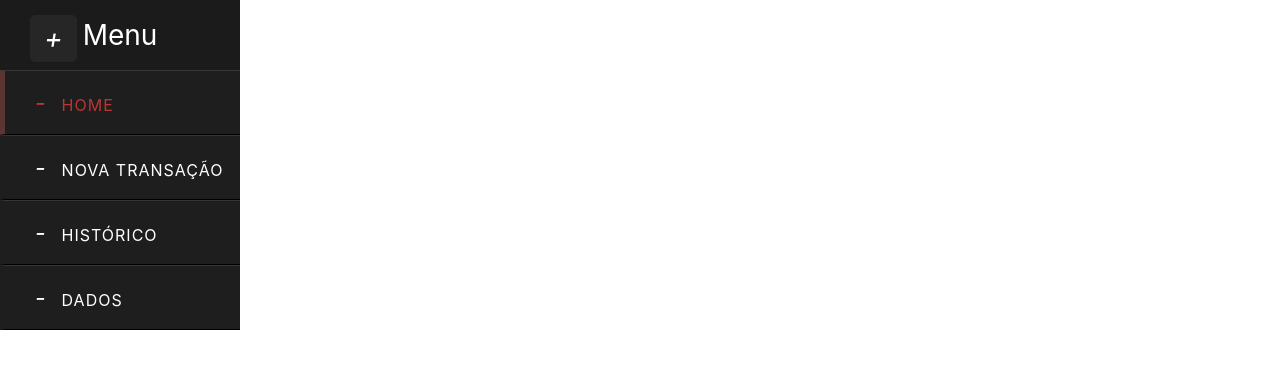
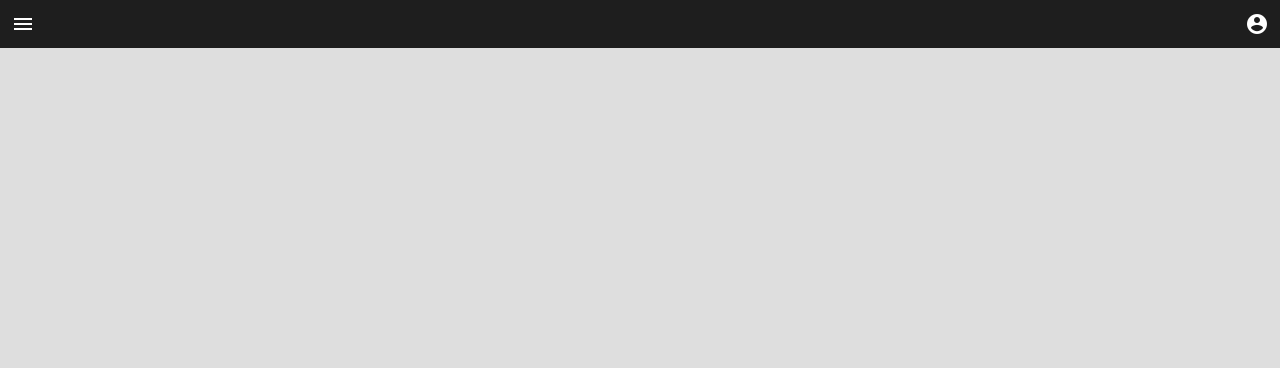
Before and after one commit to alisson-sds/fynansis, a React (Create React App) app: page /Home in a window 1280 px wide. Shown: the top 368 px of the page. Built offline with nearby package versions, Linux system fonts and the light colour scheme.

Commit message:
Header e sidemenu atualizados

```diff
--- a/public/index.html
+++ b/public/index.html
@@ -3,12 +3,10 @@
   <head>
     <meta charset="utf-8" />
     <link rel="icon" href="%PUBLIC_URL%/favicon.ico" />
+    <link href="https://fonts.googleapis.com/icon?family=Material+Icons" rel="stylesheet" />
     <meta name="viewport" content="width=device-width, initial-scale=1" />
     <meta name="theme-color" content="#000000" />
-    <meta
-      name="description"
-      content="Web site created using create-react-app"
-    />
+    <meta name="description" content="Web site created using create-react-app" />
     <link rel="apple-touch-icon" href="%PUBLIC_URL%/logo192.png" />
     <!--
       manifest.json provides metadata used when your web app is installed on a
@@ -24,7 +22,7 @@
       work correctly both with client-side routing and a non-root public URL.
       Learn how to configure a non-root public URL by running `npm run build`.
     -->
-    <title>React App</title>
+    <title>Fynansis</title>
   </head>
   <body>
     <noscript>You need to enable JavaScript to run this app.</noscript>
--- a/src/Home.css
+++ b/src/Home.css
@@ -4,20 +4,28 @@
   text-decoration: none;
 }
 
+html,
+body,
+#root {
+  background-color: #dedede;
+  height: 100vh;
+}
+
 .sidebar {
   width: 240px;
-    left: -240px;
-    height: 100%;
+  height: 94%;
   background: #1e1e1e;
-    transition: all .5s ease;
+  transition: all 0.5s ease;
 }
 
-.sidebar header {
-    font-size: 28px;
-    color: white;
-    line-height: 70px;
-    text-align: center;
-    background: #1b1b1b;
+header {
+  padding: 0 8px;
+  display: flex;
+  justify-content: space-between;
+  align-items: center;
+  height: 6%;
+  text-align: left;
+  background: #1e1e1e;
   user-select: none;
 }
 
@@ -30,12 +38,11 @@
   padding-left: 30px;
   box-sizing: border-box;
   border-bottom: 1px solid black;
-    border-top: 1px solid rgba(255, 255, 255, .1);
+  border-top: 1px solid rgba(255, 255, 255, 0.1);
   border-left: 5px solid transparent;
-    transition: all .5s ease;
+  transition: all 0.5s ease;
 }
 
-a.active,
 a:hover {
   border-left: 5px solid #593632;
   color: #b93632;
@@ -55,57 +62,22 @@ a:hover {
   display: none;
 }
 
-label #btn,
-label #cancel {
-    position: absolute;
+.btn {
   cursor: pointer;
   color: white;
-    border-radius: 5px;
-    border: 1px solid #262626;
-    margin: 15px 30px;
-    font-size: 28px;
-    background: #262626;
-    height: 45px;
-    width: 45px;
+  background-color: inherit;
+  border: none;
+  height: 30px;
+  width: 30px;
   text-align: center;
-    line-height: 45px;
-    transition: all .5s ease;
 }
 
-label #cancel {
-    opacity: 0;
-    visibility: hidden;
-}
-
-#check:checked~.sidebar {
-    left: 0;
-}
-
-#check:checked~label #btn {
-    margin-left: 245px;
-    opacity: 0;
-    visibility: hidden;
-}
-
-#check:checked~label #cancel {
-    margin-left: 245px;
-    opacity: 01;
-    visibility: visible;
-}
-
-@media(max-width: 860px) {
+@media (max-width: 860px) {
   .sidebar {
     height: auto;
     width: 70px;
     left: 0;
     margin: 100px 0;
-    }
-
-
-    header,
-    #btn,
-    #cancel {
-        display: none;
   }
 
   span {
@@ -132,5 +104,4 @@ label #cancel {
     opacity: 1;
     visibility: visible;
   }
-
 }
--- a/src/Home.js
+++ b/src/Home.js
@@ -1,17 +1,25 @@
-import './Home.css';
-import { Link } from "react-router-dom"
+import './Home.css'
+import { Link } from 'react-router-dom'
+import { useState } from 'react'
 
 const Home = () => {
+  const [isOpened, setIsOpened] = useState(false)
+  const toggleMenu = () => {
+    setIsOpened(!isOpened)
+  }
   return (
     <>
-            <input type="checkbox" id="check"></input>
-            <label htmlFor="check">
-                <i id="btn">+</i>
-                <i id="cancel">X</i>
-            </label>
-            <div className="sidebar">
-                <header>Menu</header>
-                <a href='#' className="active">
+      <header>
+        <button onClick={toggleMenu} className='btn material-icons'>
+          menu
+        </button>
+        <button onClick={toggleMenu} className='btn material-icons'>
+          account_circle
+        </button>
+      </header>
+      {isOpened && (
+        <div className='sidebar'>
+          <a href='#'>
             <i>-</i>
             <span>Home</span>
           </a>
@@ -28,6 +36,7 @@ const Home = () => {
             <span>Dados</span>
           </a>
         </div>
+      )}
     </>
   )
 }
```
Lines whose indentation alone changed are shown as unchanged.
